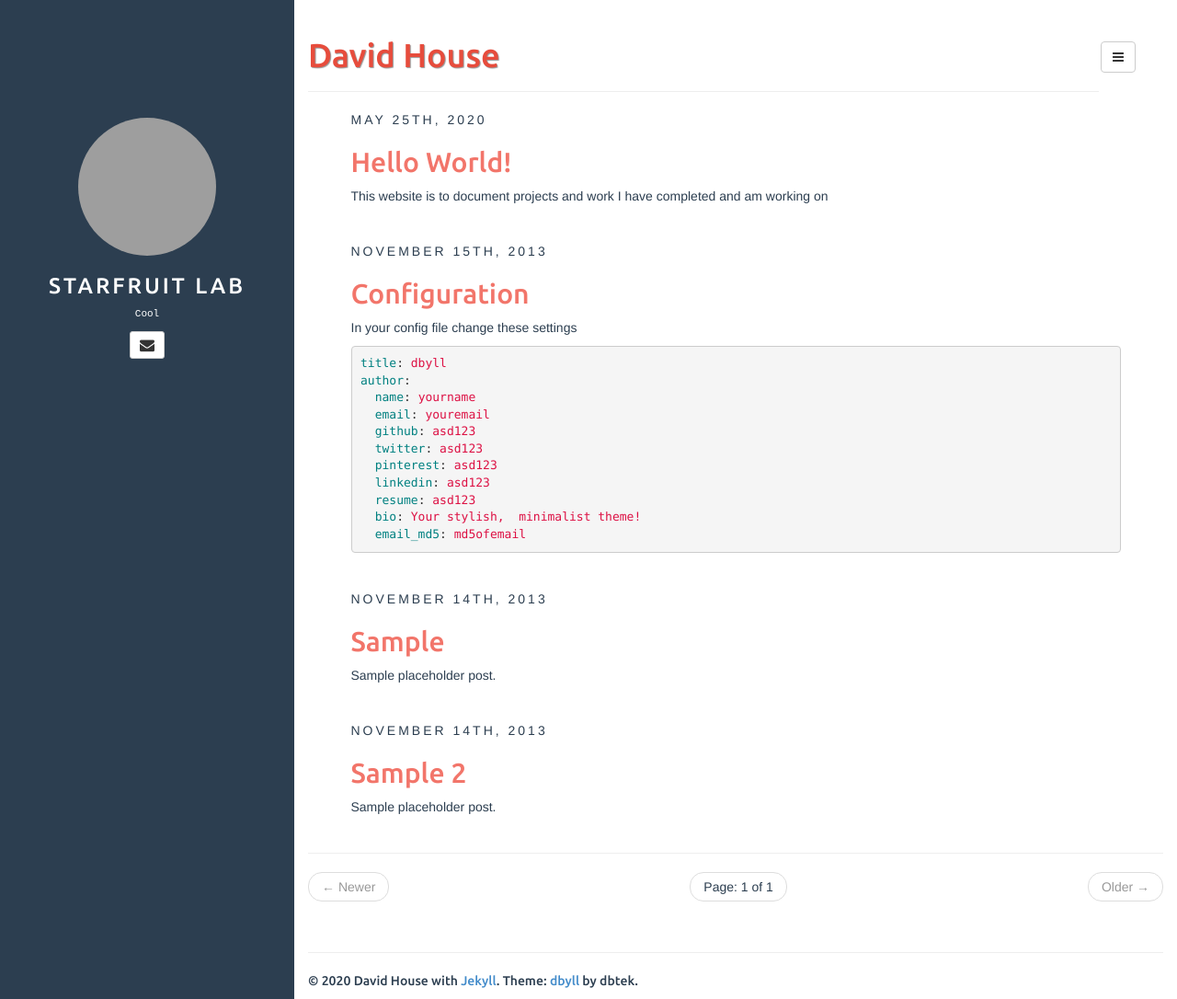
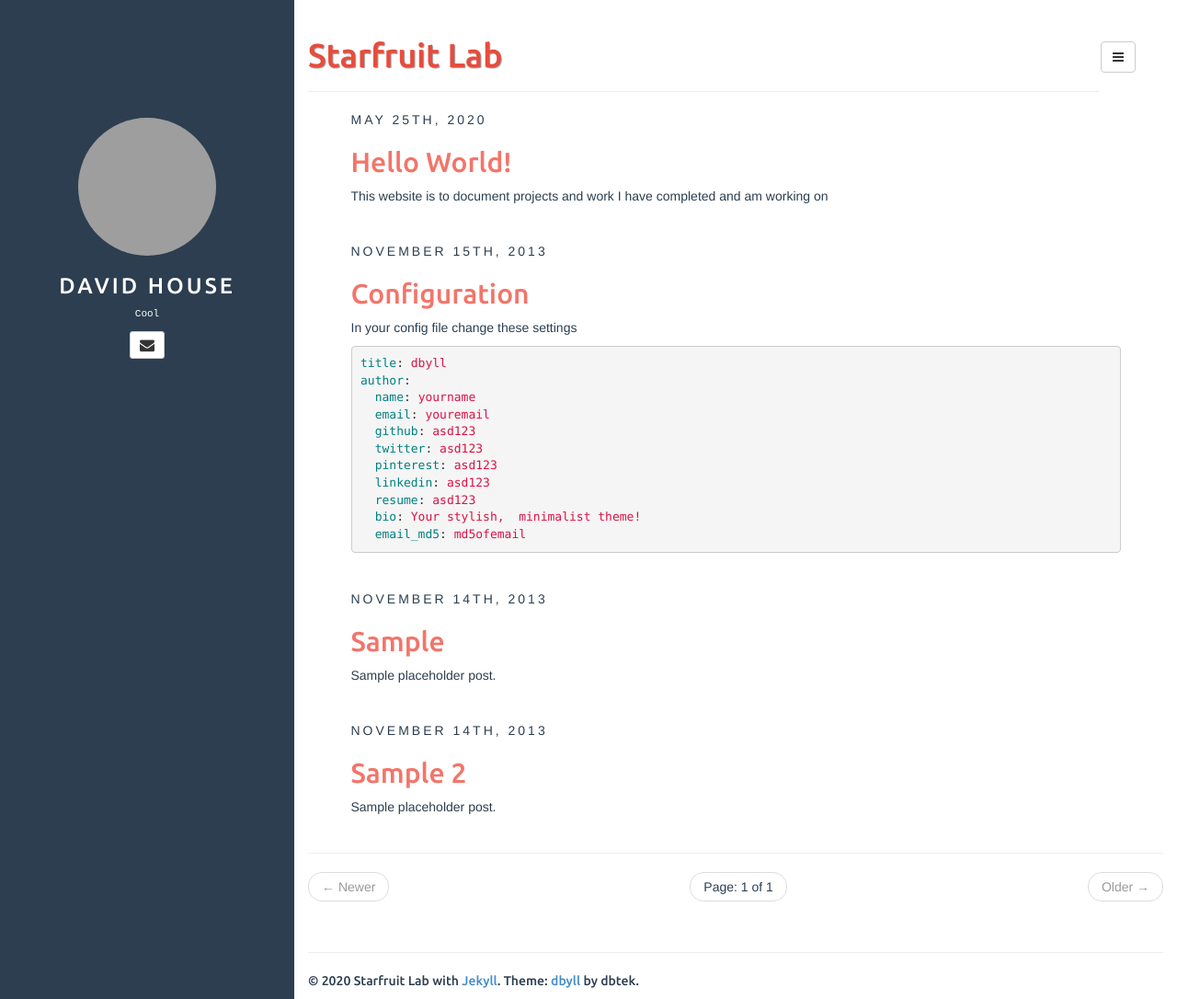
Before and after one commit to DAntHouse/DAntHouse.github.io, a Jekyll site: the page built from index.html, in a window 1280 px wide and 1086 px high. Shown: the whole window at 92% size. Built offline with Jekyll 4.4.1, drawn with Linux system fonts in a browser that asks for light colours; the list of posts is cut into pages by our own code; grey boxes are pictures that could not be loaded.

Commit message:
Update _config.yml

```diff
--- a/_config.yml
+++ b/_config.yml
@@ -6,18 +6,18 @@ exclude: ["README.md"] # files to exclude
 highlighter: rouge
 markdown: kramdown
 disqus: dbyll
-title: Starfruit Lab
+title: David House
 
 defaults:
   -
     scope:
       path: "" # empty string for all files
     values:
-      title: David House
+      title: Starfruit Lab
 
 description:
 author:
-  name: David House
+  name: Starfruit Lab
   email: dhouse95.dh@gmail.com
   github:
   twitter:
```
